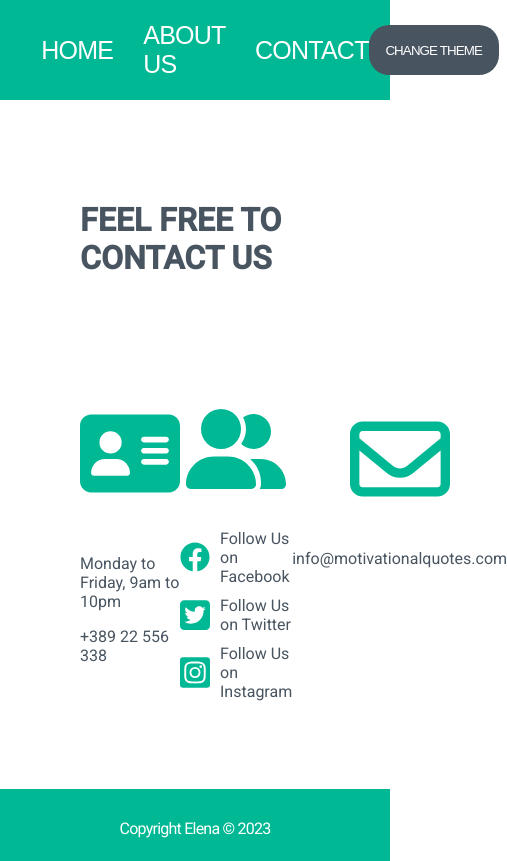
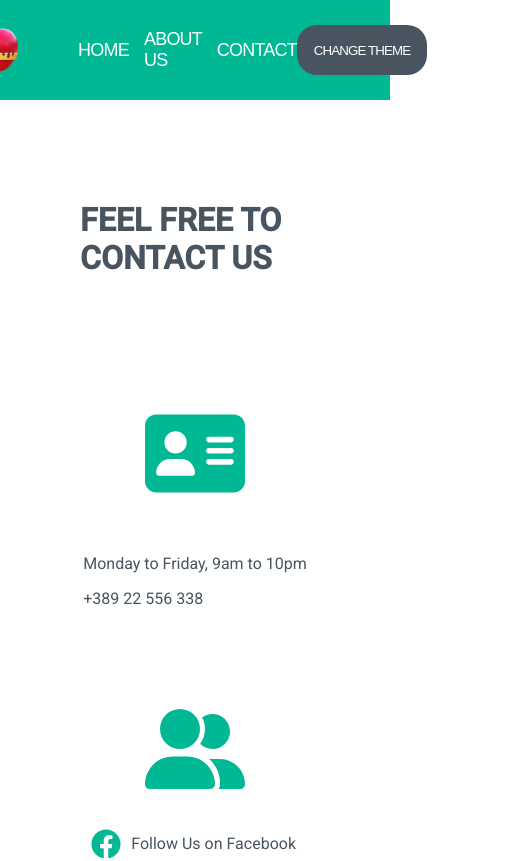
Before and after one commit to elenagro/beginner-web-dev-test, a React (Create React App) app: page /contact in a window 390 px wide. Shown: the top 861 px of the page, 507 px wide, since content can reach past the window. Built offline with nearby package versions, Linux system fonts and the light colour scheme.

Commit message:
media responsive and other corrections

```diff
--- a/src/components/Button/ThemeButton.scss
+++ b/src/components/Button/ThemeButton.scss
@@ -6,7 +6,6 @@
   border-radius: 20px;
   opacity: 1;
   text-align: center;
-  // font: normal normal bold 16px/19px Lato;
   letter-spacing: -0.88px;
   color: #ffffff;
   border: none;
--- a/src/layouts/HomeLayout.scss
+++ b/src/layouts/HomeLayout.scss
@@ -1,11 +1,13 @@
+$darkThemeColor: #485460;
+
 // Light theme
 .theme.light {
   background-color: #fff;
-  color: #485460;
+  color: $darkThemeColor;
 }
 
 // Dark theme
 .theme.dark {
-  background-color: #485460;
+  background-color: $darkThemeColor;
   color: #fff;
 }
--- a/src/pages/AboutUs/AboutUs.scss
+++ b/src/pages/AboutUs/AboutUs.scss
@@ -1,6 +1,6 @@
 .about-us {
   display: grid;
-  grid-auto-flow: column;
+  grid-template-columns: 1fr;
   padding: 40px;
   gap: 60px;
 }
@@ -18,3 +18,11 @@
 .quote-photo img {
   border-radius: 30px;
 }
+
+/* Media query for screens wider than 768px */
+@media (min-width: 768px) {
+  /* On larger screens */
+  .about-us {
+    grid-template-columns: 1fr 1fr;
+  }
+}
--- a/src/pages/Contact/Contact.scss
+++ b/src/pages/Contact/Contact.scss
@@ -4,7 +4,6 @@
   flex-direction: column;
   justify-content: space-between;
   align-items: center;
-  // padding: 40px;
   gap: 60px;
 }
 
@@ -17,41 +16,38 @@
 .contact-form {
   width: 100%;
   display: flex;
+  flex-direction: row;
   justify-content: space-around;
   align-items: center;
 }
 
-.contact-form {
-  .contact-box {
+.contact-form .contact-box {
   display: flex;
   flex-direction: column;
-    // justify-content: space-between;
   align-items: center;
   width: 300px;
   height: 300px;
 }
-  .contact-icon {
+
+.contact-form .contact-box {
+  display: flex;
+  flex-direction: column;
+  align-items: center;
+  width: 300px;
+  height: 300px;
+}
+
+.contact-form .contact-box .contact-icon {
   width: 100px;
   padding-bottom: 40px;
 }
-  .phone-info {
-    display: flex;
-    flex-direction: column;
-    align-items: center;
-  }
-  .social-mediums {
-    display: flex;
-    flex-direction: column;
 
-    align-items: center;
-  }
-  .s-media {
+.contact-form .contact-box .s-media {
   display: flex;
   align-items: center;
   gap: 10px;
   width: 100%;
   padding-bottom: 10px;
-  }
 }
 
 .contact-box {
@@ -66,23 +62,15 @@
   }
 }
 
-// .contact-box {
-//   display: flex;
-//   flex-direction: column;
-//   justify-content: center;
-//   align-items: center;
-// }
+/* Media query for screens smaller than or equal to 768px */
+@media (max-width: 768px) {
+  /* Change to a column layout on a smaller screen */
+  .contact-form {
+    flex-direction: column;
+  }
 
-// .contact-icon {
-//   width: 100px;
-// }
-
-// .social-mediums {
-//   display: flex;
-//   flex-direction: column;
-//   justify-content: center;
-//   align-items: center;
-// }
-// .s-media {
-//   width: 30px;
-// }
+  .contact-form .contact-box {
+    width: 100%; /* Boxes with full width on a smaller screen */
+    max-width: none; /* Remove the maximum width */
+  }
+}
--- a/src/pages/Home/Home.scss
+++ b/src/pages/Home/Home.scss
@@ -1,15 +1,20 @@
+$navColor: #00b894;
+
 .form {
   display: flex;
   flex-direction: column;
   justify-content: center;
   align-items: center;
   gap: 40px;
+  padding: 20px;
 }
 
 .share-title {
   font-size: 50px;
+  text-align: center;
 }
 .text-box {
+  width: 100%;
   border-radius: 10px;
   padding: 10px;
 }
@@ -17,7 +22,7 @@
 .share-btn {
   width: 120px;
   height: 40px;
-  background: #00b894;
+  background: $navColor;
   color: #fff;
   font-size: 15px;
   border-radius: 20px;
@@ -26,7 +31,18 @@
 
 .grid-quotes {
   display: grid;
-  grid-template-columns: 1fr 1fr 1fr;
+  grid-template-columns: 1fr;
   gap: 30px;
   margin: 40px;
 }
+
+/* Media query for screens wider than 768px */
+@media (min-width: 768px) {
+  .form {
+    max-width: 600px;
+  }
+  /* Displaying 3 columns on larger screens */
+  .grid-quotes {
+    grid-template-columns: 1fr 1fr 1fr;
+  }
+}
--- a/src/shared/Container/Container.scss
+++ b/src/shared/Container/Container.scss
@@ -1,8 +1,9 @@
+$navColor: #00b894;
 .container {
   width: 100%;
   display: flex;
   justify-content: center;
-  background-color: #00b894;
+  background-color: $navColor;
   position: sticky;
   left: 0;
   top: 0;
--- a/src/shared/Footer/Footer.scss
+++ b/src/shared/Footer/Footer.scss
@@ -1,8 +1,6 @@
-$fontColor: #fff;
-
 .footer {
   height: 80px;
-  color: $fontColor;
+  color: #fff;
   display: flex;
   justify-content: center;
   align-items: center;
--- a/src/shared/Header/Header.scss
+++ b/src/shared/Header/Header.scss
@@ -1,5 +1,3 @@
-$navColor: #fff;
-
 #header {
   display: flex;
   justify-content: space-between;
@@ -37,5 +35,17 @@ $navColor: #fff;
   text-decoration: none;
   letter-spacing: -0.77px;
   text-align: left;
-  color: $navColor;
+  color: #fff;
 }
+
+/* Media query for screens smaller than 768px */
+@media (max-width: 768px) {
+  #nav li {
+    margin-left: 15px; /* Reducing the margin for smaller screens */
+    font-size: 18px; /* Reducing the font size for smaller screens */
+  }
+
+  .logo {
+    width: 60px; /* Reducing the logo size for smaller screens */
+  }
+}
```
Lines whose indentation alone changed are shown as unchanged.
